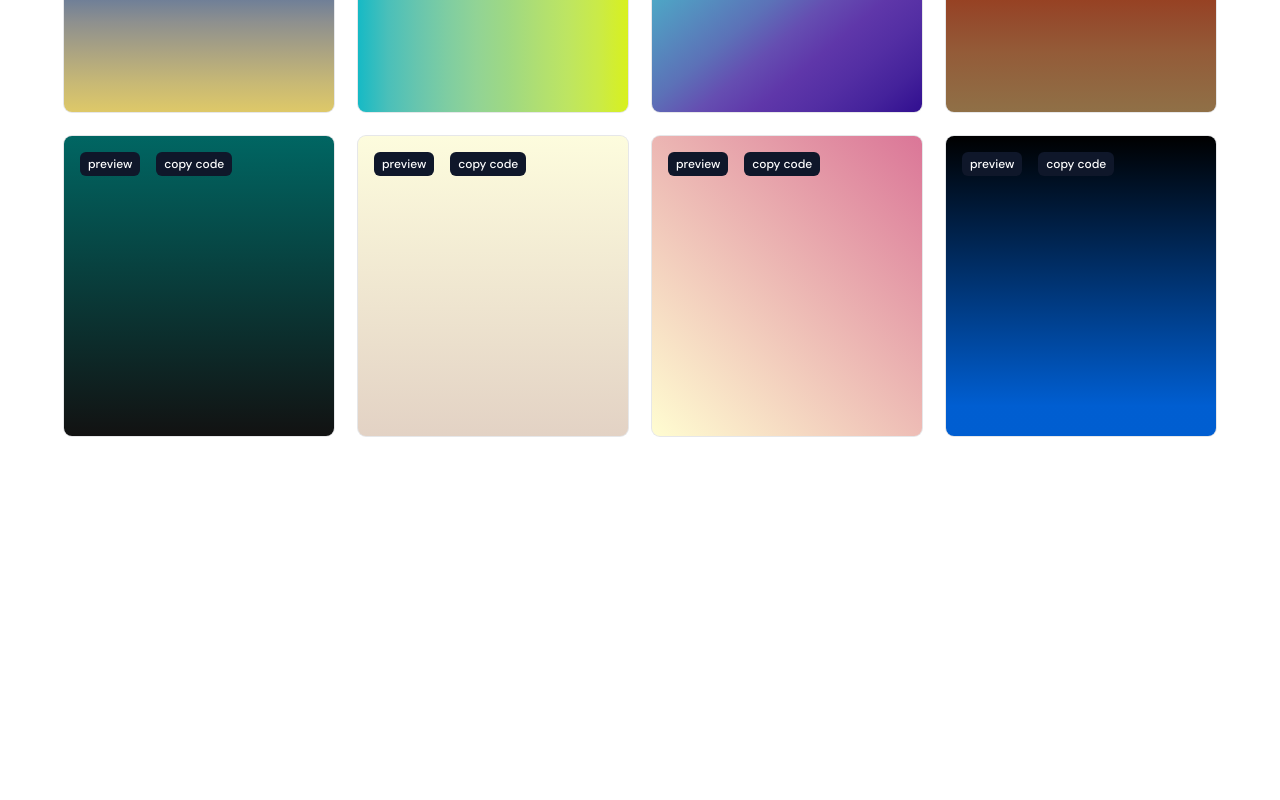
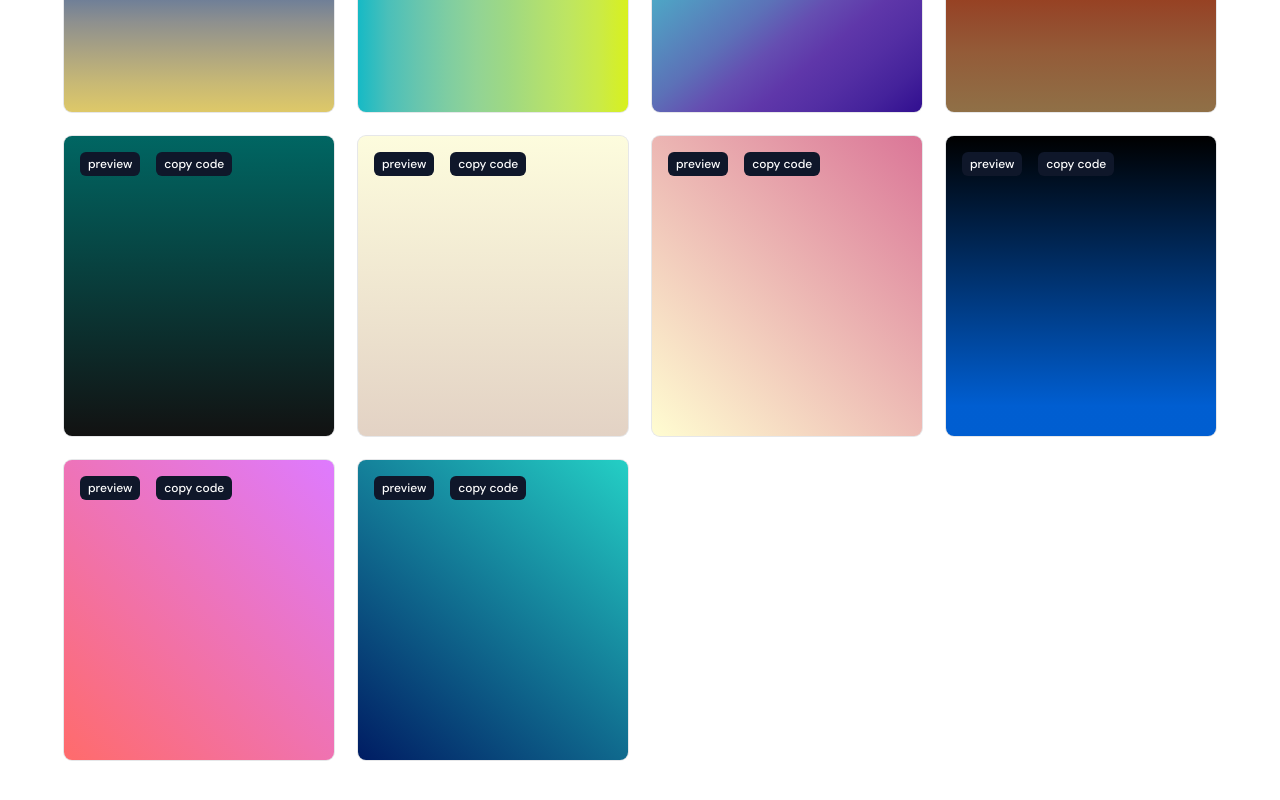
Before and after one commit to trstefan/harmonyhues, a Next.js app: page / in a window 1280 px wide. Shown: the part 1335-2135 px from the top of the page. Before the commit the page ends 1875 px from the top, so only its background shows below. Built offline with nearby package versions, Linux system fonts and the light colour scheme.

Commit message:
added custom background 9 - 10

```diff
--- a/src/components/backgrounds.tsx
+++ b/src/components/backgrounds.tsx
@@ -64,10 +64,19 @@ const CustomGradient7 = () => {
     <div className="absolute inset-0 -z-10 h-full w-full items-center px-5 py-24 bg-[linear-gradient(225deg,_hsla(340,_58%,_66%,_1)_0%,_hsla(57,_100%,_91%,_1)_100%)]" />
   );
 };
-
 const CustomGradient8 = () => {
   return (
     <div className="absolute inset-0 -z-10 h-full w-full items-center px-5 py-24 bg-[linear-gradient(360deg,_hsla(213,_100%,_41%,_1)_10%,_hsla(0,_0%,_0%,_1)_100%)]" />
+  );
+};
+const CustomGradient9 = () => {
+  return (
+    <div className="absolute inset-0 -z-10 h-full w-full items-center px-5 py-24 bg-[linear-gradient(225deg,_hsla(285,_100%,_74%,_1)_0%,_hsla(0,_100%,_71%,_1)_100%)]" />
+  );
+};
+const CustomGradient10 = () => {
+  return (
+    <div className="absolute inset-0 -z-10 h-full w-full items-center px-5 py-24 bg-[linear-gradient(220.55deg,_#24CFC5_0%,_#001C63_100%)]" />
   );
 };
 
@@ -133,4 +142,15 @@ export const BACKGROUND_OPTIONS = [
     component: <CustomGradient8 />,
     theme: "dark",
   },
+  {
+    name: "Custom Background 9",
+    component: <CustomGradient9 />,
+    theme: "light",
+  },
+
+  {
+    name: "Custom Background 10",
+    component: <CustomGradient10 />,
+    theme: "dark",
+  },
 ] as const;
```
